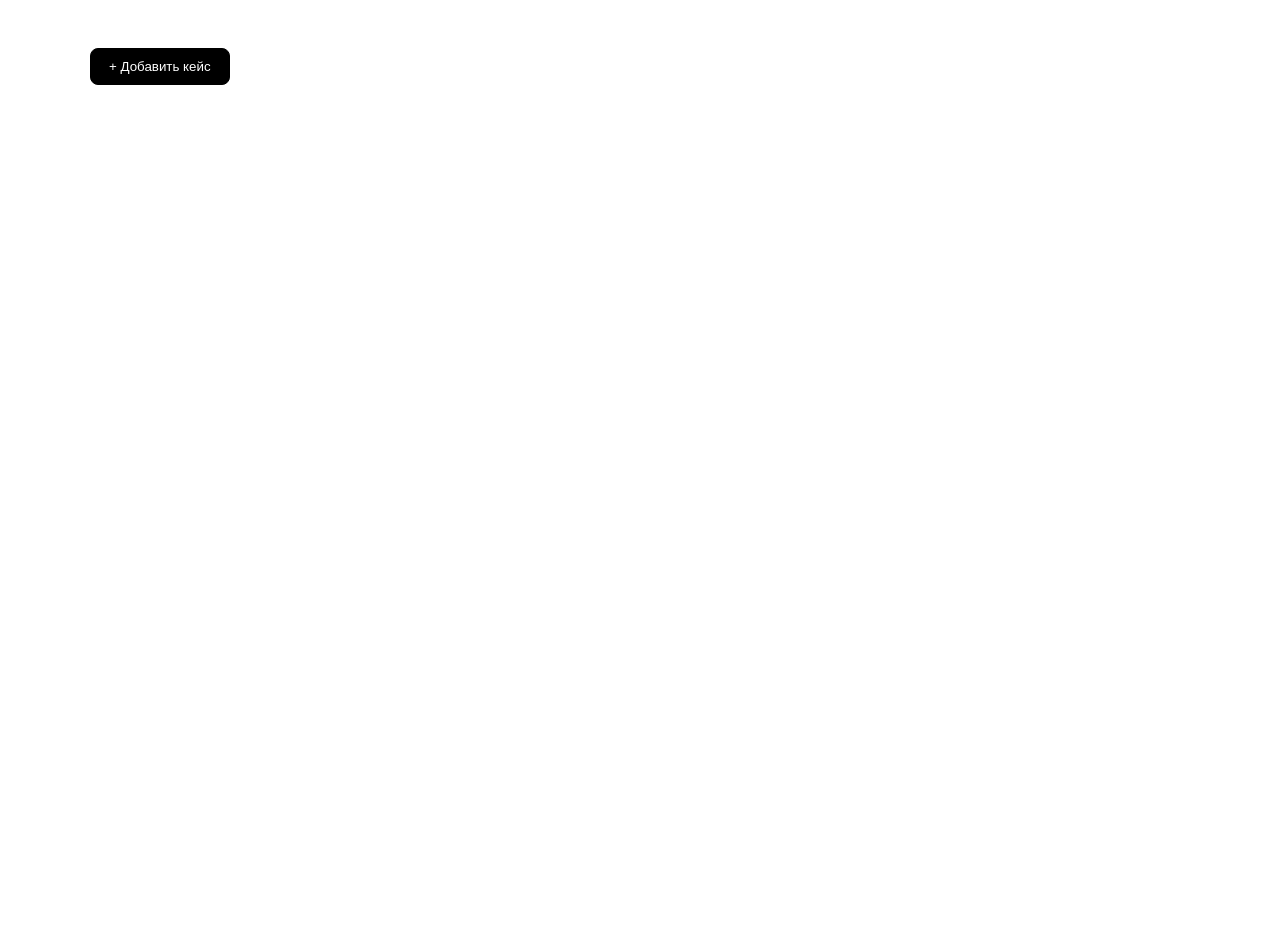
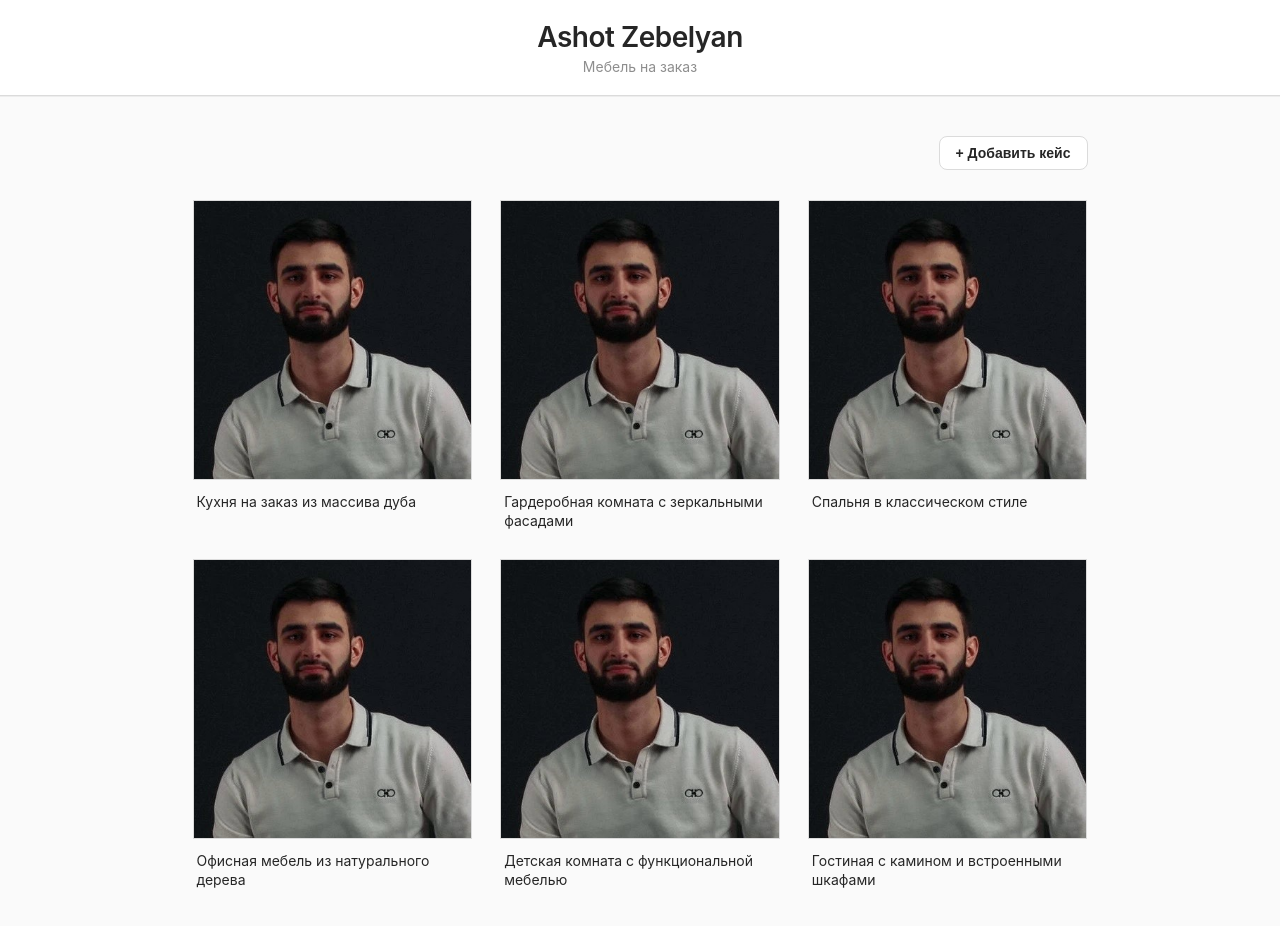
Before and after one commit to zebvalera774583-maker/C-Users-mebel-site, a Next.js app: page / in a window 1280 px wide. Shown: the top 926 px of the page. Before the commit the page ends 800 px from the top, so only its background shows below. Built offline with nearby package versions, Linux system fonts and the light colour scheme.

Commit message:
Add files via upload

```diff
--- a/app/globals.css
+++ b/app/globals.css
@@ -1,28 +1,103 @@
+* {
+  margin: 0;
+  padding: 0;
+  box-sizing: border-box;
+}
+
+body {
+  font-family: -apple-system, BlinkMacSystemFont, 'Segoe UI', 'Roboto', 'Oxygen',
+    'Ubuntu', 'Cantarell', 'Fira Sans', 'Droid Sans', 'Helvetica Neue',
+    sans-serif;
+  -webkit-font-smoothing: antialiased;
+  -moz-osx-font-smoothing: grayscale;
+  background: #fafafa;
+  color: #262626;
+}
+
+.header {
+  background: #fff;
+  border-bottom: 1px solid #dbdbdb;
+  padding: 20px 0;
+  position: sticky;
+  top: 0;
+  z-index: 100;
+  box-shadow: 0 1px 0 rgba(0, 0, 0, 0.05);
+}
+
+.header-content {
+  max-width: 935px;
+  margin: 0 auto;
+  padding: 0 20px;
+  text-align: center;
+}
+
+.logo {
+  font-size: 28px;
+  font-weight: 600;
+  letter-spacing: -0.5px;
+  margin-bottom: 4px;
+  color: #262626;
+}
+
+.tagline {
+  font-size: 14px;
+  color: #8e8e8e;
+  font-weight: 400;
+}
+
 .container {
-  max-width: 1100px;
+  max-width: 935px;
   margin: 0 auto;
-  padding: 40px 20px;
+  padding: 40px 20px 60px;
+}
+
+.admin-bar {
+  margin-bottom: 30px;
+  display: flex;
+  justify-content: flex-end;
 }
 
 .add-btn {
-  margin-bottom: 30px;
-  padding: 10px 18px;
+  padding: 8px 16px;
   border-radius: 8px;
-  border: 1px solid #000;
-  background: #000;
-  color: #fff;
+  border: 1px solid #dbdbdb;
+  background: #fff;
+  color: #262626;
   cursor: pointer;
+  font-size: 14px;
+  font-weight: 600;
+  transition: all 0.2s;
+}
+
+.add-btn:hover {
+  background: #fafafa;
+  border-color: #a8a8a8;
 }
 
 .grid {
   display: grid;
-  grid-template-columns: repeat(auto-fill, minmax(260px, 1fr));
-  gap: 24px;
+  grid-template-columns: repeat(3, 1fr);
+  gap: 28px;
+}
+
+@media (max-width: 768px) {
+  .grid {
+    grid-template-columns: repeat(2, 1fr);
+    gap: 16px;
+  }
+}
+
+@media (max-width: 480px) {
+  .grid {
+    grid-template-columns: 1fr;
+    gap: 16px;
+  }
 }
 
 .case-card {
   display: flex;
   flex-direction: column;
+  cursor: pointer;
 }
 
 .photo-wrapper {
@@ -30,38 +105,94 @@
   aspect-ratio: 1 / 1;
   background: #f2f2f2;
   overflow: hidden;
-  border-radius: 12px;
+  border-radius: 0;
+  border: 1px solid #dbdbdb;
 }
 
 .photo-wrapper img {
   width: 100%;
   height: 100%;
   object-fit: cover;
+  transition: transform 0.3s ease;
+}
+
+.case-card:hover .photo-wrapper img {
+  transform: scale(1.05);
 }
 
 .nav {
   position: absolute;
   top: 50%;
   transform: translateY(-50%);
-  background: rgba(0,0,0,0.4);
+  background: rgba(0, 0, 0, 0.5);
   color: #fff;
   border: none;
-  width: 32px;
-  height: 32px;
+  width: 30px;
+  height: 30px;
   border-radius: 50%;
   cursor: pointer;
+  display: flex;
+  align-items: center;
+  justify-content: center;
+  font-size: 18px;
+  opacity: 0;
+  transition: opacity 0.2s, background 0.2s;
+  z-index: 10;
+}
+
+.nav.visible {
+  opacity: 1;
+}
+
+.nav:hover {
+  background: rgba(0, 0, 0, 0.7);
 }
 
 .nav.left {
-  left: 8px;
+  left: 12px;
 }
 
 .nav.right {
-  right: 8px;
+  right: 12px;
+}
+
+.photo-indicator {
+  position: absolute;
+  bottom: 12px;
+  left: 50%;
+  transform: translateX(-50%);
+  display: flex;
+  gap: 4px;
+  z-index: 10;
+}
+
+.photo-indicator span {
+  width: 6px;
+  height: 6px;
+  border-radius: 50%;
+  background: rgba(255, 255, 255, 0.5);
+  transition: background 0.2s;
+}
+
+.photo-indicator span.active {
+  background: rgba(255, 255, 255, 0.9);
 }
 
 .note {
-  margin-top: 10px;
+  margin-top: 12px;
   font-size: 14px;
-  color: #333;
+  color: #262626;
+  line-height: 1.4;
+  padding: 0 4px;
 }
+
+.empty-state {
+  text-align: center;
+  padding: 80px 20px;
+  color: #8e8e8e;
+}
+
+.empty-state p {
+  font-size: 16px;
+  margin-bottom: 20px;
+}
--- /dev/null
+++ b/app/layout.jsx
@@ -0,0 +1,19 @@
+import "./globals.css";
+import type { Metadata } from "next";
+
+export const metadata: Metadata = {
+  title: "Ashot Zebelyan",
+  description: "Мебель на заказ",
+};
+
+export default function RootLayout({
+  children,
+}: {
+  children: React.ReactNode;
+}) {
+  return (
+    <html lang="ru">
+      <body>{children}</body>
+    </html>
+  );
+}
--- /dev/null
+++ b/app/page.jsx
@@ -0,0 +1,136 @@
+'use client';
+
+import { useState } from 'react';
+
+type Case = {
+  id: string;
+  photos: string[];
+  note: string;
+};
+
+// Примерные данные для демонстрации
+const initialCases: Case[] = [
+  {
+    id: '1',
+    photos: ['/ashot.jpg'],
+    note: 'Кухня на заказ из массива дуба'
+  },
+  {
+    id: '2',
+    photos: ['/ashot.jpg'],
+    note: 'Гардеробная комната с зеркальными фасадами'
+  },
+  {
+    id: '3',
+    photos: ['/ashot.jpg'],
+    note: 'Спальня в классическом стиле'
+  },
+  {
+    id: '4',
+    photos: ['/ashot.jpg'],
+    note: 'Офисная мебель из натурального дерева'
+  },
+  {
+    id: '5',
+    photos: ['/ashot.jpg'],
+    note: 'Детская комната с функциональной мебелью'
+  },
+  {
+    id: '6',
+    photos: ['/ashot.jpg'],
+    note: 'Гостиная с камином и встроенными шкафами'
+  }
+];
+
+export default function HomePage() {
+  const isAdmin = true; // временно, позже привяжем к паролю
+  const [cases, setCases] = useState<Case[]>(initialCases);
+
+  return (
+    <>
+      <header className="header">
+        <div className="header-content">
+          <h1 className="logo">Ashot Zebelyan</h1>
+          <p className="tagline">Мебель на заказ</p>
+        </div>
+      </header>
+
+      <main className="container">
+        {isAdmin && (
+          <div className="admin-bar">
+            <button className="add-btn">
+              + Добавить кейс
+            </button>
+          </div>
+        )}
+
+        <div className="grid">
+          {cases.map((item) => (
+            <CaseCard key={item.id} item={item} />
+          ))}
+        </div>
+
+        {cases.length === 0 && (
+          <div className="empty-state">
+            <p>Пока нет кейсов</p>
+            {isAdmin && (
+              <button className="add-btn">
+                + Добавить первый кейс
+              </button>
+            )}
+          </div>
+        )}
+      </main>
+    </>
+  );
+}
+
+function CaseCard({ item }: { item: Case }) {
+  const [index, setIndex] = useState(0);
+  const [isHovered, setIsHovered] = useState(false);
+
+  return (
+    <div
+      className="case-card"
+      onMouseEnter={() => setIsHovered(true)}
+      onMouseLeave={() => setIsHovered(false)}
+    >
+      <div className="photo-wrapper">
+        <img src={item.photos[index]} alt={item.note} />
+
+        {item.photos.length > 1 && (
+          <>
+            <button
+              className={`nav left ${isHovered ? 'visible' : ''}`}
+              onClick={() =>
+                setIndex((index - 1 + item.photos.length) % item.photos.length)
+              }
+            >
+              ‹
+            </button>
+            <button
+              className={`nav right ${isHovered ? 'visible' : ''}`}
+              onClick={() =>
+                setIndex((index + 1) % item.photos.length)
+              }
+            >
+              ›
+            </button>
+            <div className="photo-indicator">
+              {item.photos.map((_, i) => (
+                <span
+                  key={i}
+                  className={i === index ? 'active' : ''}
+                />
+              ))}
+            </div>
+          </>
+        )}
+      </div>
+
+      <div className="note">
+        {item.note}
+      </div>
+    </div>
+  );
+}
```
